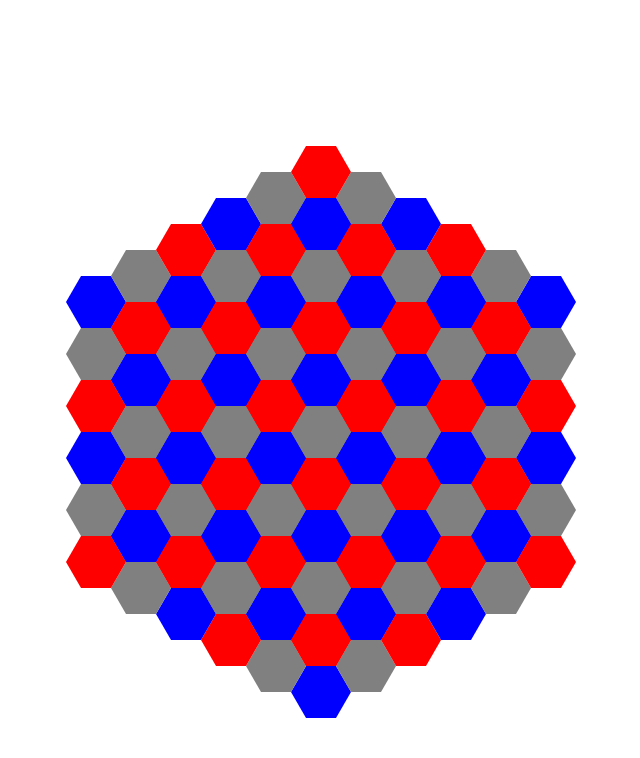
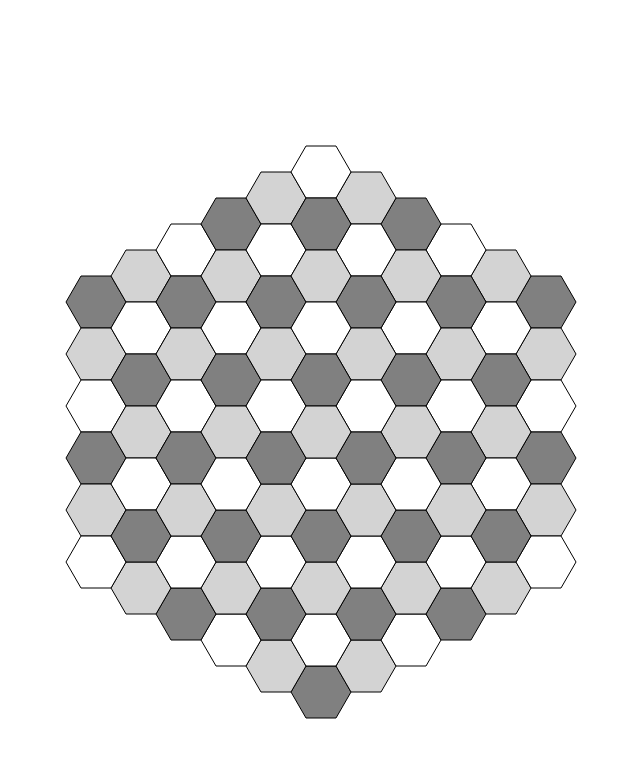
Before and after one commit to ahauter/chex_ui, a React (Create React App) app: page / in a window 1280 px wide. Shown: the top 758 px of the page, without its empty margins (111-751 px from the left). Built offline with nearby package versions, Linux system fonts and the light colour scheme.

Commit message:
Color change

```diff
--- a/src/components/board/index.jsx
+++ b/src/components/board/index.jsx
@@ -13,13 +13,11 @@ const hexColor = (i, j, k) => {
     const color = (i + j + k) % 3;
     switch (color) {
         case 0:
+            return 'lightgrey';
+        case 1:
+            return 'white';
+        default:
             return 'grey';
-        case 1:
-            return 'red';
-        case 2:
-            return 'blue';
-        default:
-            return 'black';
     }
 }
 export default function Board({ width, height }) {
@@ -33,7 +31,13 @@ export default function Board({ width, height }) {
             j => hexRange().map(
                 k => {
                     const [x, y] = hexPosition(centerWidth, centerHeight, hexSize, i, j, k)
-                    return <Hex x={x} y={y} size={hexSize} fill={hexColor(i, j, k)} />
+                    return <Hex
+                        x={x} y={y}
+                        size={hexSize}
+                        fill={hexColor(i, j, k)}
+                        stroke='black'
+                        strokeWidth='1'
+                    />
                 }
             ).flat()
         ).flat()
```
